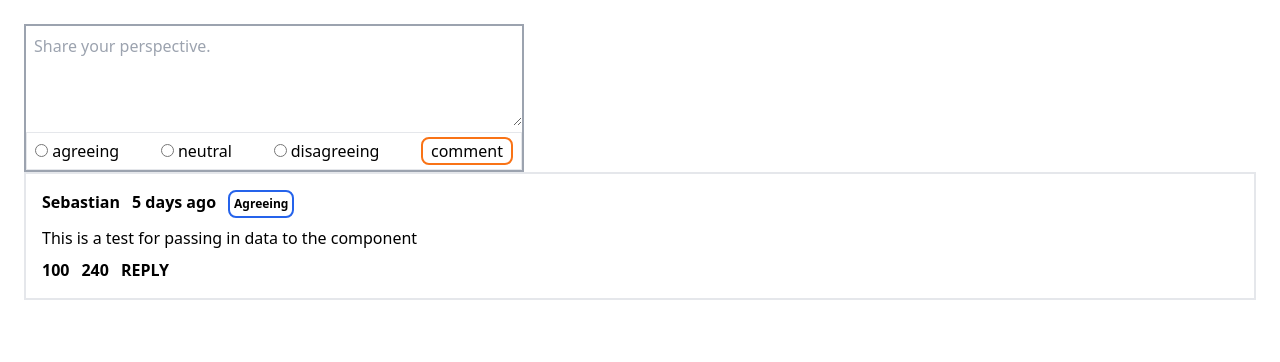
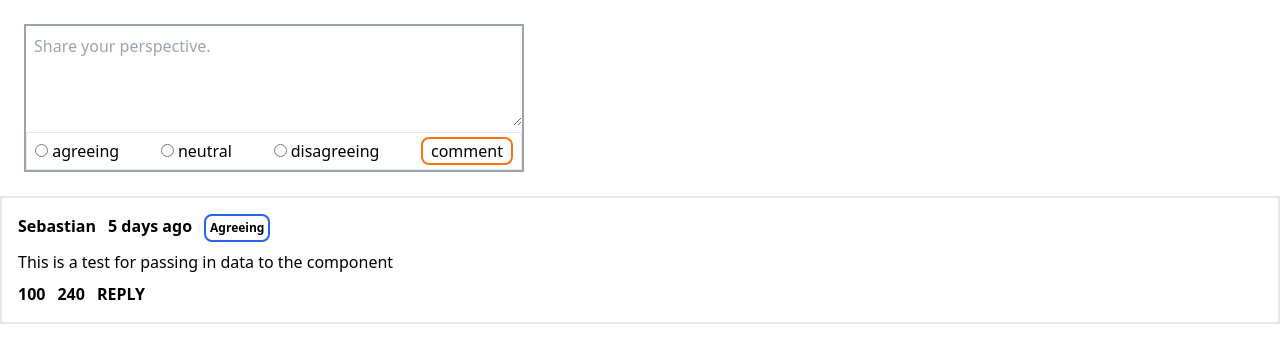
Before and after one commit to sebastianqmorales/CMVP-UI, a SvelteKit app in the folder frontend/: page /post in a window 1280 px wide. Shown: the top 362 px of the page. Built offline with nearby package versions, Linux system fonts and the light colour scheme.

Commit message:
post page

```diff
--- a/frontend/src/routes/post/+page.svelte
+++ b/frontend/src/routes/post/+page.svelte
@@ -11,9 +11,15 @@
 	let downVote = 240;
 </script>
 
-<div class="commentSection p-6 flex flex-col justify-center">
-	<CommentInput />
-	<Comments {userName} {date} {commentType} {commentContent} {upVote} {downVote} />
+<!-- Messing around with flex, trying to center the comment input and output -->
+
+<div class="container flex flex-col justify-center">
+	<div class="commentSection p-6">
+		<CommentInput />
+	</div>
+	<div class="comments">
+		<Comments {userName} {date} {commentType} {commentContent} {upVote} {downVote} />
+	</div>
 </div>
 
 <style>
```
